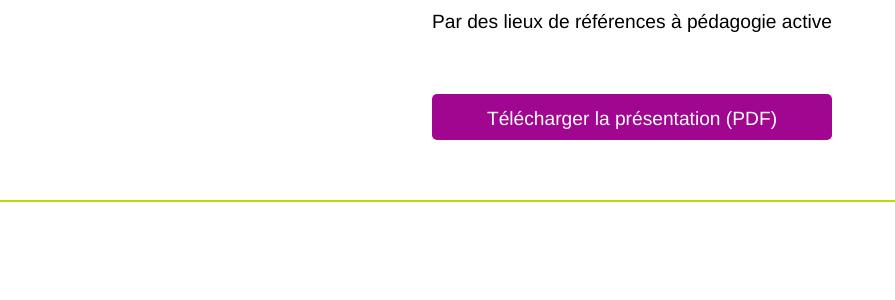
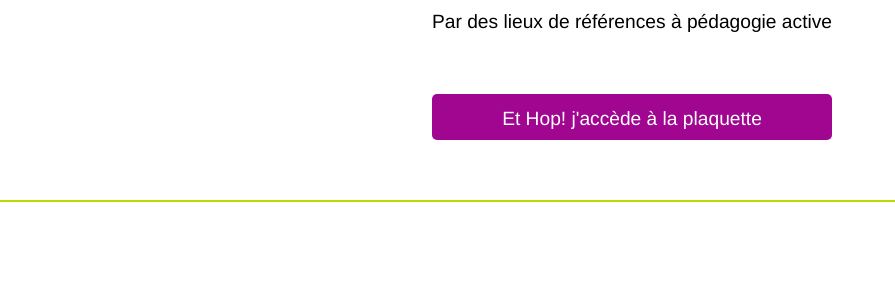
Before and after one commit to pierrenault/hopdurable.github.io, a Jekyll site: the page built from index.md, in a window 1280 px wide and 900 px high, scrolled down 548 px. Shown: the part 152-452 px from the top of the window, without its empty margins (8-903 px from the left). Built offline with Jekyll 4.4.1, drawn with Linux system fonts in a browser that asks for light colours.

Commit message:
Update index.md

```diff
--- a/index.md
+++ b/index.md
@@ -7,7 +7,7 @@ layout: default
   <p><strong>Promouvoir une culture de l’aménagement durable</strong></p>
   <p>Par des lieux de références à pédagogie active</p>
   <br>
-  <a href="assets/pdf/hop_amenagement_durable_web.pdf" class="button">Télécharger la présentation (PDF)</a>
+  <a href="assets/pdf/hop_amenagement_durable_web.pdf" class="button">Et Hop! j'accède à la plaquette</a>
  </section>
 
 
```
